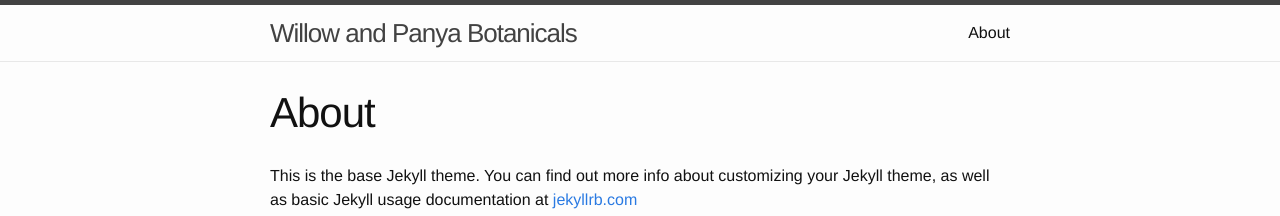
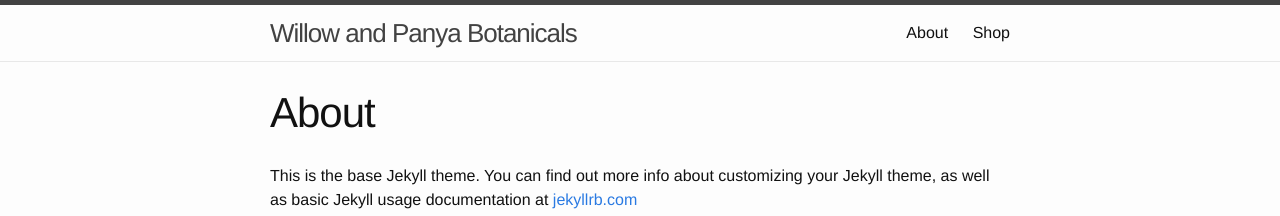
Before and after one commit to willowandpanya/willowandpanya.github.io, a Jekyll site: the page built from about.md, in a window 1280 px wide. Shown: the top 216 px of the page. Built offline with Jekyll 4.4.1, drawn with Linux system fonts in a browser that asks for light colours.

Commit message:
Add shop link

```diff
--- a/_includes/header.html
+++ b/_includes/header.html
@@ -19,6 +19,7 @@
           <a class="page-link" href="{{ my_page.url | prepend: site.baseurl }}">{{ my_page.title }}</a>
           {% endif %}
         {% endfor %}
+        <a class="page-link" href="https://www.etsy.com/shop/WillowAndPanya">Shop</a>
       </div>
     </nav>
 
```
